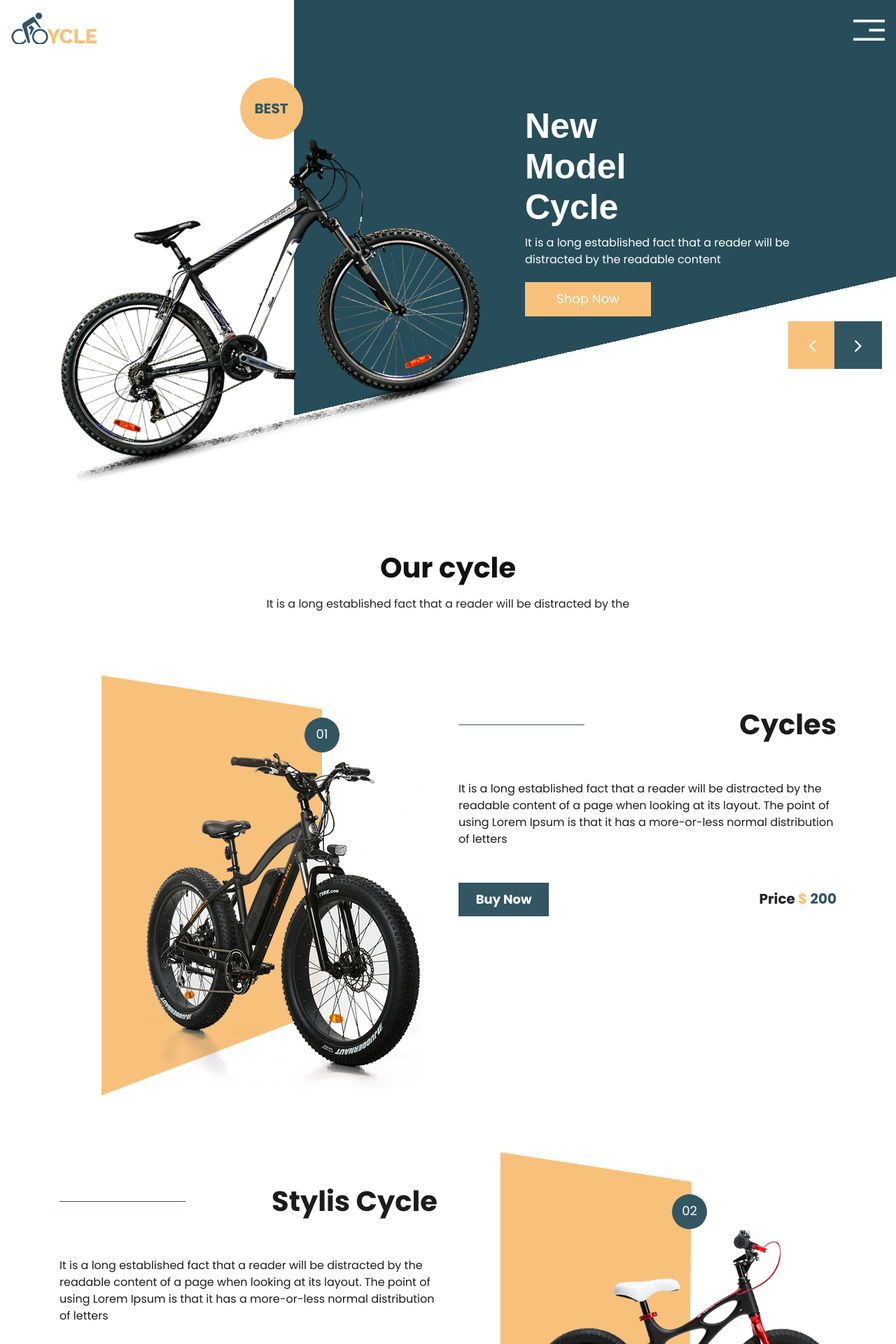
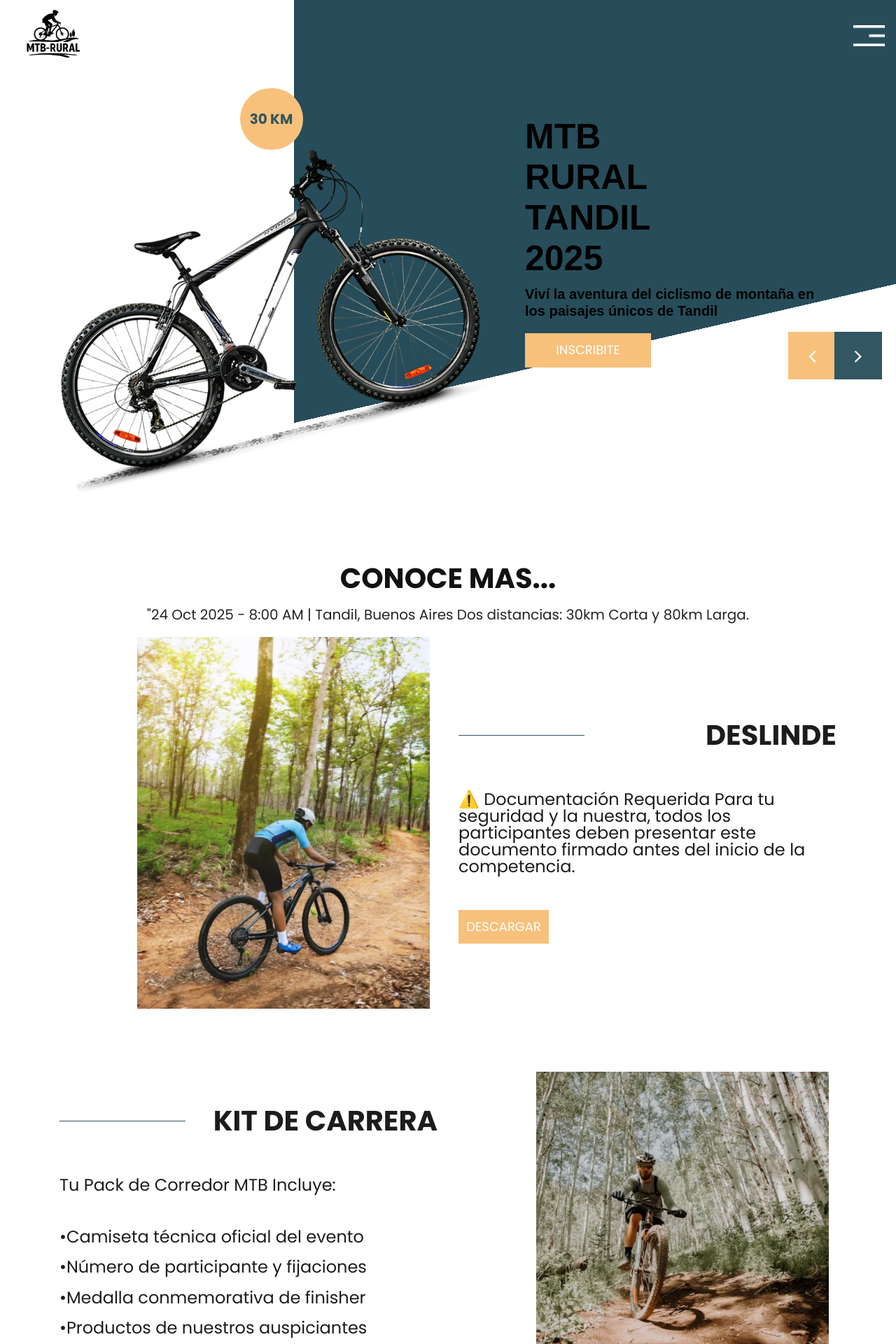
Before and after one commit to alejandroxr10/tp2_ids, a Flask app: page / in a window 1280 px wide. Shown: the top 1920 px of the page at 70% size. Run offline with Flask 3, Linux system fonts and the light colour scheme; some libraries are stand-ins or nearby versions.

Commit message:
cambios de imagenes,textos,links,borrando secciones innecesarias

```diff
--- a/static/css/style.css
+++ b/static/css/style.css
@@ -368,17 +368,20 @@ button {
     width: 50%;
     float: left;
     font-size: 50px;
-    color: #ffffff;
+    color: #000000;
     font-weight: bold;
-    font-family: 'Raleway ExtraBold', sans-serif;
+    font-family: 'Montserrat', sans-serif;
+    font-weight: 800;
     padding-top: 40px;
 }
 
 .banner_text {
     width: 100%;
     float: left;
-    font-size: 16px;
-    color: #ffffff;
+    font-size: 20px;
+    color: #000000;
+    font-family: 'Nunito', sans-serif;
+    font-weight: 700;
     margin: 0px;
 }
 
@@ -457,7 +460,7 @@ button {
 .cycle_text {
     width: 100%;
     float: left;
-    font-size: 16px;
+    font-size: 20px;
     color: #242424;
     text-align: center;
     margin: 0px;
@@ -466,45 +469,19 @@ button {
     width: 100%;
     float: left;
 }
-.box_main{
-    width: 100%;
-    float: left;
-    position: relative;
-}
-.number_text {
-    width: 50px;
-    height: 50px;
-    font-size: 18px;
-    color: #ffffff;
-    background-color: #325662;
-    border-radius: 100px;
-    text-align: center;
-    padding: 10px 0px;
-    float: right;
-    margin-right: 140px;
-    margin-top: 60px;
-}
+
+
 .image_2 {
-    width: 100%;
+    width: 700px;
     float: left;
     text-align: center;
     padding-left: 100px;
+    margin-top: -80px;
+    margin-left: -80px;
 }
-.box_main:after{
-    content: '';
-    background-color: #f7c17b;
-    position: absolute;
-    width: 420px;
-    right: 0px;
-    top: 0px;
-    margin: 0 auto;
-    display: flex;
-    height: 600px;
-    left: 0;
-    z-index: -1;
-clip-path: polygon(0 0, 75% 8%, 75% 80%, 0% 100%);
 
-}
+
+
 .cycles_text{
     width: 100%;
     float: left;
@@ -528,7 +505,7 @@ clip-path: polygon(0 0, 75% 8%, 75% 80%, 0% 100%);
 .lorem_text{
     width: 100%;
     float: left;
-    font-size: 16px;
+    font-size: 24px;
     color: #1c1c1c;
     margin: 0px;
     padding-top: 40px;
@@ -577,19 +554,7 @@ clip-path: polygon(0 0, 75% 8%, 75% 80%, 0% 100%);
     float: left;
     position: relative;
 }
-.box_main_3:after {
-    content: '';
-    background-color: #f7c17b;
-    position: absolute;
-    width: 420px;
-    right: 0px;
-    top: 0px;
-    margin: 0 auto;
-    display: flex;
-    height: 530px;
-    left: 0;
-    z-index: -1;
-    clip-path: polygon(0 0, 65% 8%, 64% 80%, 0% 100%);
+
 }
 .number_text_2 {
     width: 50px;
--- a/templates/base.html
+++ b/templates/base.html
@@ -22,7 +22,7 @@
 <body>
    <div class="header_section header_bg">
       <nav class="navbar navbar-expand-lg navbar-light bg-light">
-         <a href="{{ url_for('index') }}" class="logo"><img src="{{ url_for('static', filename='images/logo.png') }}"></a>
+         <a href="{{ url_for('index') }}" class="logo"><img src="{{ url_for('static', filename='images/logo_mtb.png') }}" width="120"></a>
          <button class="navbar-toggler" type="button" data-toggle="collapse" data-target="#navbarSupportedContent" aria-controls="navbarSupportedContent" aria-expanded="false" aria-label="Toggle navigation">
             <span class="navbar-toggler-icon"></span>
          </button>
--- a/templates/index.html
+++ b/templates/index.html
@@ -8,13 +8,13 @@
                <div class="container">
                   <div class="row">
                      <div class="col-md-7">
-                        <div class="best_text">Best</div>
+                        <div class="best_text">30 KM</div>
                         <div class="image_1"><img src="{{ url_for('static', filename='images/img-1.png') }}"></div>
                      </div>
                      <div class="col-md-5">
-                        <h1 class="banner_taital">New Model Cycle</h1>
-                        <p class="banner_text">It is a long established fact that a reader will be distracted by the readable content </p>
-                        <div class="contact_bt"><a href="{{ url_for('contact') }}">Shop Now</a></div>
+                        <h1 class="banner_taital">MTB RURAL TANDIL 2025 </h1>
+                        <p class="banner_text">Viví la aventura del ciclismo de montaña en los paisajes únicos de Tandil</p>
+                        <div class="contact_bt"><a href="{{ url_for('contact') }}">INSCRIBITE</a></div>
                      </div>
                   </div>
                </div>
@@ -23,28 +23,13 @@
                <div class="container">
                   <div class="row">
                      <div class="col-md-7">
-                        <div class="best_text">Best</div>
+                        <div class="best_text">80 KM</div>
                         <div class="image_1"><img src="{{ url_for('static', filename='images/img-1.png') }}"></div>
                      </div>
                      <div class="col-md-5">
-                        <h1 class="banner_taital">New Model Cycle</h1>
-                        <p class="banner_text">It is a long established fact that a reader will be distracted by the readable content </p>
-                        <div class="contact_bt"><a href="{{ url_for('contact') }}">Shop Now</a></div>
-                     </div>
-                  </div>
-               </div>
-            </div>
-            <div class="carousel-item">
-               <div class="container">
-                  <div class="row">
-                     <div class="col-md-7">
-                        <div class="best_text">Best</div>
-                        <div class="image_1"><img src="{{ url_for('static', filename='images/img-1.png') }}"></div>
-                     </div>
-                     <div class="col-md-5">
-                        <h1 class="banner_taital">New Model Cycle</h1>
-                        <p class="banner_text">It is a long established fact that a reader will be distracted by the readable content </p>
-                        <div class="contact_bt"><a href="{{ url_for('contact') }}">Shop Now</a></div>
+                        <h1 class="banner_taital">CLUB UNIDOS POR EL DEPORTE</h1>
+                        <p class="banner_text">te invita al gran evento de MTB Rural en Tandil. Elegí tu desafío </p>
+                        <div class="contact_bt"><a href="{{ url_for('contact') }}">INSCRIBITE</a></div>
                      </div>
                   </div>
                </div>
@@ -63,22 +48,23 @@
    <!-- cycle section start -->
    <div class="cycle_section layout_padding">
       <div class="container">
-         <h1 class="cycle_taital">Our cycle</h1>
-         <p class="cycle_text">It is a long established fact that a reader will be distracted by the </p>
+         <h1 class="cycle_taital">CONOCE MAS...</h1>
+         <p class="cycle_text">"24 Oct 2025 - 8:00 AM | Tandil, Buenos Aires Dos distancias: 30km Corta y 80km Larga. </p>
          <div class="cycle_section_2 layout_padding">
             <div class="row">
                <div class="col-md-6">
                   <div class="box_main">
-                     <h6 class="number_text">01</h6>
-                     <div class="image_2"><img src="{{ url_for('static', filename='images/img-2.png') }}"></div>
+                     <h6 class="number_text"></h6>
+                     <div class="image_2"><img src="{{ url_for('static', filename='images/deslinfoto.png') }}"></div>
                   </div>
                </div>
                <div class="col-md-6">
-                  <h1 class="cycles_text">Cycles</h1>
-                  <p class="lorem_text">It is a long established fact that a reader will be distracted by the readable content of a page when looking at its layout. The point of using Lorem Ipsum is that it has a more-or-less normal distribution of letters</p>
+                  <h1 class="cycles_text">DESLINDE</h1>
+                  <p class="lorem_text"> ⚠️ Documentación Requerida Para tu seguridad y la nuestra,
+                     todos los participantes deben presentar este documento firmado antes del inicio de la competencia.</p>
                   <div class="btn_main">
-                     <div class="buy_bt"><a href="#">Buy Now</a></div>
-                     <h4 class="price_text">Price <span style=" color: #f7c17b">$</span> <span style=" color: #325662">200</span></h4>
+                     <div class="read_bt"><a href="{{ url_for('static', filename='images/deslinde.pdf') }}">DESCARGAR</a></div>
+                     <h4 class="price_text"><span style=" color: #f7c17b"></span> <span style=" color: #325662"></span></h4>
                   </div>
                </div>
             </div>
@@ -86,17 +72,24 @@
          <div class="cycle_section_3 layout_padding">
             <div class="row">
                <div class="col-md-6">
-                  <h1 class="cycles_text">Stylis Cycle</h1>
-                  <p class="lorem_text">It is a long established fact that a reader will be distracted by the readable content of a page when looking at its layout. The point of using Lorem Ipsum is that it has a more-or-less normal distribution of letters</p>
+                  <h1 class="cycles_text">KIT DE CARRERA</h1>
+                  <p class="lorem_text">Tu Pack de Corredor MTB Incluye:</p>
+                     <ul class="lorem_text">
+        <li>•Camiseta técnica oficial del evento</li>
+        <li>•Número de participante y fijaciones</li>
+        <li>•Medalla conmemorativa de finisher</li>
+        <li>•Productos de nuestros auspiciantes</li>
+        <li>•Número de emergencia y mapa de ruta</li>
+      </ul>
                   <div class="btn_main">
-                     <div class="buy_bt"><a href="#">Buy Now</a></div>
-                     <h4 class="price_text">Price <span style=" color: #f7c17b">$</span> <span style=" color: #325662">200</span></h4>
+                     <div class="buy_bt"><a href="{{ url_for('static', filename='images/kit_de_carrera.png') }}">Ver Kit</a></div>
+                     <h4 class="price_text"> <span style=" color: #f7c17b"></span> <span style=" color: #325662"></span></h4>
                   </div>
                </div>
                <div class="col-md-6">
                   <div class="box_main_3">
-                     <h6 class="number_text_2">02</h6>
-                     <div class="image_2"><img src="{{ url_for('static', filename='images/img-3.png') }}"></div>
+                     <h6 class="number_text_2"></h6>
+                     <div class="image_2"><img src="{{ url_for('static', filename='images/kitfoto.png') }}"style="margin-top: 70px;"></div>
                   </div>
                </div>
             </div>
@@ -105,22 +98,23 @@
             <div class="row">
                <div class="col-md-6">
                   <div class="box_main_3">
-                     <h6 class="number_text_2">03</h6>
-                     <div class="image_2"><img src="{{ url_for('static', filename='images/img-4.png') }}"></div>
+                     <h6 class="number_text_2"></h6>
+                     <div class="image_2"><img src="{{ url_for('static', filename='images/reglafoto.png') }}"></div>
                   </div>
                </div>
                <div class="col-md-6">
-                  <h1 class="cycles_text">Mordern <br>Cycle</h1>
-                  <p class="lorem_text">It is a long established fact that a reader will be distracted by the readable content of a page when looking at its layout. The point of using Lorem Ipsum is that it has a more-or-less normal distribution of letters</p>
+                  <h1 class="cycles_text">REGLAMENTO <br>MTB</h1>
+                  <p class="lorem_text">El reglamento establece las normas de participación, seguridad y convivencia durante el evento MTB Rural. Incluye pautas sobre la inscripción, uso obligatorio de casco,
+                     respeto al entorno natural, señalización de la ruta y conducta deportiva. Su cumplimiento es obligatorio para todos los participantes.</p>
                   <div class="btn_main">
-                     <div class="buy_bt"><a href="#">Buy Now</a></div>
-                     <h4 class="price_text">Price <span style=" color: #f7c17b">$</span> <span style=" color: #325662">200</span></h4>
+                     <div class="buy_bt"><a href="{{ url_for('static', filename='images/reglamento.pdf') }}">LINK</a></div>
+                     <h4 class="price_text"><span style=" color: #f7c17b"></span> <span style=" color: #325662"></span></h4>
                   </div>
                </div>
             </div>
          </div>
          <div class="read_btn_main">
-            <div class="read_bt"><a href="#">Read More</a></div>
+            <div class="read_bt"><a href="#">INSCRIBITE</a></div>
          </div>
       </div>
    </div>
@@ -128,9 +122,8 @@
    <!-- about section start -->
    <div class="about_section layout_padding">
       <div class="container">
-         <h1 class="about_taital">About Our cycle Store</h1>
-         <p class="about_text">It is a long established fact that a reader will be distracted by the readable content of a page when looking at its layout. The point of using Lorem Ipsum is that it has a more-or-less normal distribution of letters
-         </p>
+         <h1 class="about_taital">Trazado y Puntos de Hidratación</h1>
+         <h4 class="about_text"> Explorá los trazados de ambas modalidades en el mapa interactivo al final. Ambos recorridos comparten la salida, llegada y los 3 puestos de hidratación</h4>
          <div class="about_main">
             <img src="{{ url_for('static', filename='images/img-5.png') }}" class="image_5">
          </div>
@@ -138,71 +131,7 @@
       </div>
    </div>
    <!-- about section end -->
-   <!-- client section start -->
-   <div class="client_section layout_padding">
-      <div id="my_slider" class="carousel slide" data-ride="carousel">
-         <div class="carousel-inner">
-            <div class="carousel-item active">
-               <div class="container">
-                  <div class="client_main">
-                     <h1 class="client_taital">Says Customers</h1>
-                     <div class="client_section_2">
-                        <div class="client_left">
-                           <div><img src="{{ url_for('static', filename='images/client-img.png') }}" class="client_img"></div>
-                        </div>
-                        <div class="client_right">
-                           <div class="quote_icon"><img src="{{ url_for('static', filename='images/quote-icon.png') }}"></div>
-                           <p class="client_text">It is a long established fact that a reader will be distracted by the readable content of a page when looking at its layout. The point of using Lorem Ipsum is that it has a more-or-less normal distribution of letters</p>
-                           <h3 class="client_name">Channery</h3>
-                        </div>
-                     </div>
-                  </div>
-               </div>
-            </div>
-            <div class="carousel-item">
-               <div class="container">
-                  <div class="client_main">
-                     <h1 class="client_taital">Says Customers</h1>
-                     <div class="client_section_2">
-                        <div class="client_left">
-                           <div><img src="{{ url_for('static', filename='images/client-img.png') }}" class="client_img"></div>
-                        </div>
-                        <div class="client_right">
-                           <div class="quote_icon"><img src="{{ url_for('static', filename='images/quote-icon.png') }}"></div>
-                           <p class="client_text">It is a long established fact that a reader will be distracted by the readable content of a page when looking at its layout. The point of using Lorem Ipsum is that it has a more-or-less normal distribution of letters</p>
-                           <h3 class="client_name">Channery</h3>
-                        </div>
-                     </div>
-                  </div>
-               </div>
-            </div>
-            <div class="carousel-item">
-               <div class="container">
-                  <div class="client_main">
-                     <h1 class="client_taital">Says Customers</h1>
-                     <div class="client_section_2">
-                        <div class="client_left">
-                           <div><img src="{{ url_for('static', filename='images/client-img.png') }}" class="client_img"></div>
-                        </div>
-                        <div class="client_right">
-                           <div class="quote_icon"><img src="{{ url_for('static', filename='images/quote-icon.png') }}"></div>
-                           <p class="client_text">It is a long established fact that a reader will be distracted by the readable content of a page when looking at its layout. The point of using Lorem Ipsum is that it has a more-or-less normal distribution of letters</p>
-                           <h3 class="client_name">Channery</h3>
-                        </div>
-                     </div>
-                  </div>
-               </div>
-            </div>
-         </div>
-         <a class="carousel-control-prev" href="#my_slider" role="button" data-slide="prev">
-            <i class="fa fa-angle-left"></i>
-         </a>
-         <a class="carousel-control-next" href="#my_slider" role="button" data-slide="next">
-           <i class="fa fa-angle-right"></i>
-         </a>
-      </div>
-   </div>
-   <!-- client section end -->
+
    <!-- news section start -->
    <div class="news_section layout_padding">
       <div class="container">
```
Also changed, not shown: static/images/ciclista.png (added), static/images/deslinfoto.png (added), static/images/fondoprueba.png (added), static/images/kit_de_carrera.png (added), static/images/kitfoto.png (added), static/images/logo_mtb.png (added), static/images/reglafoto.png (added), 2 other files.
